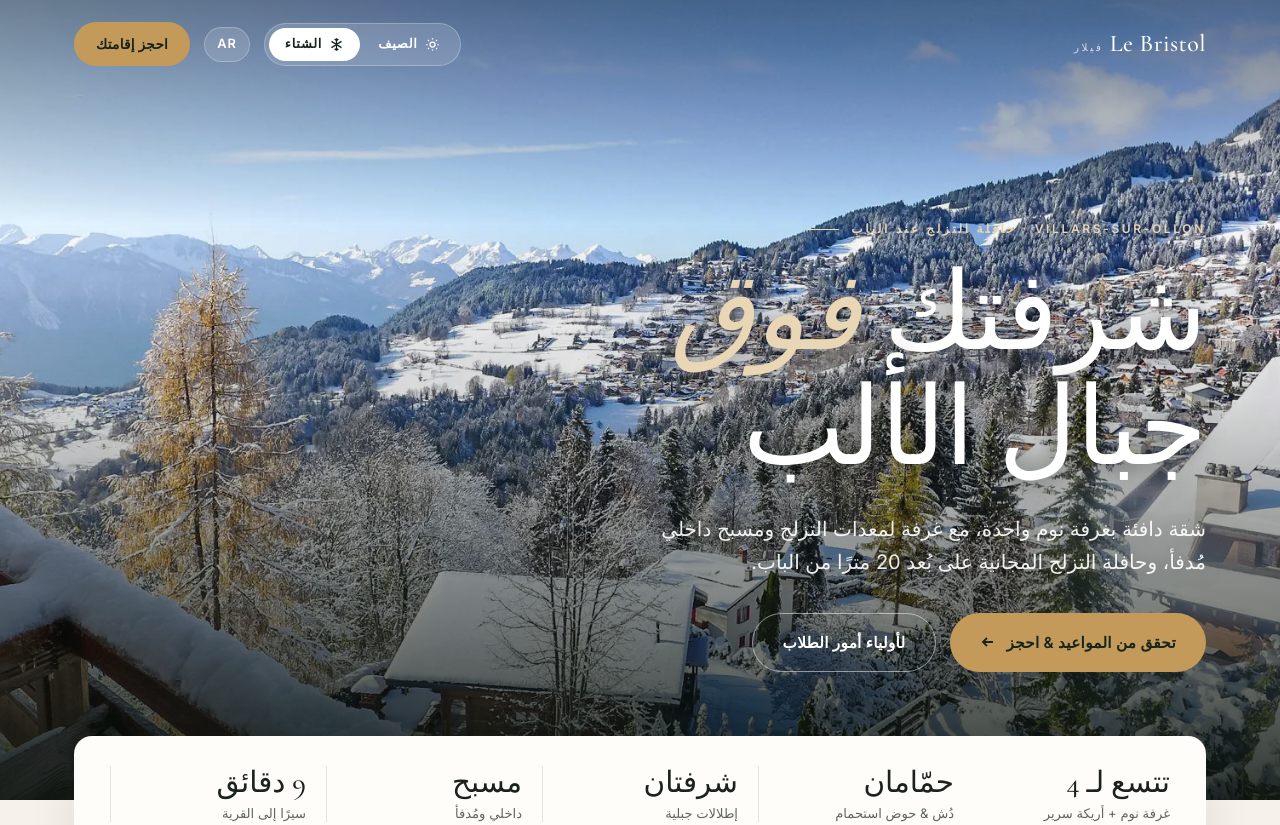
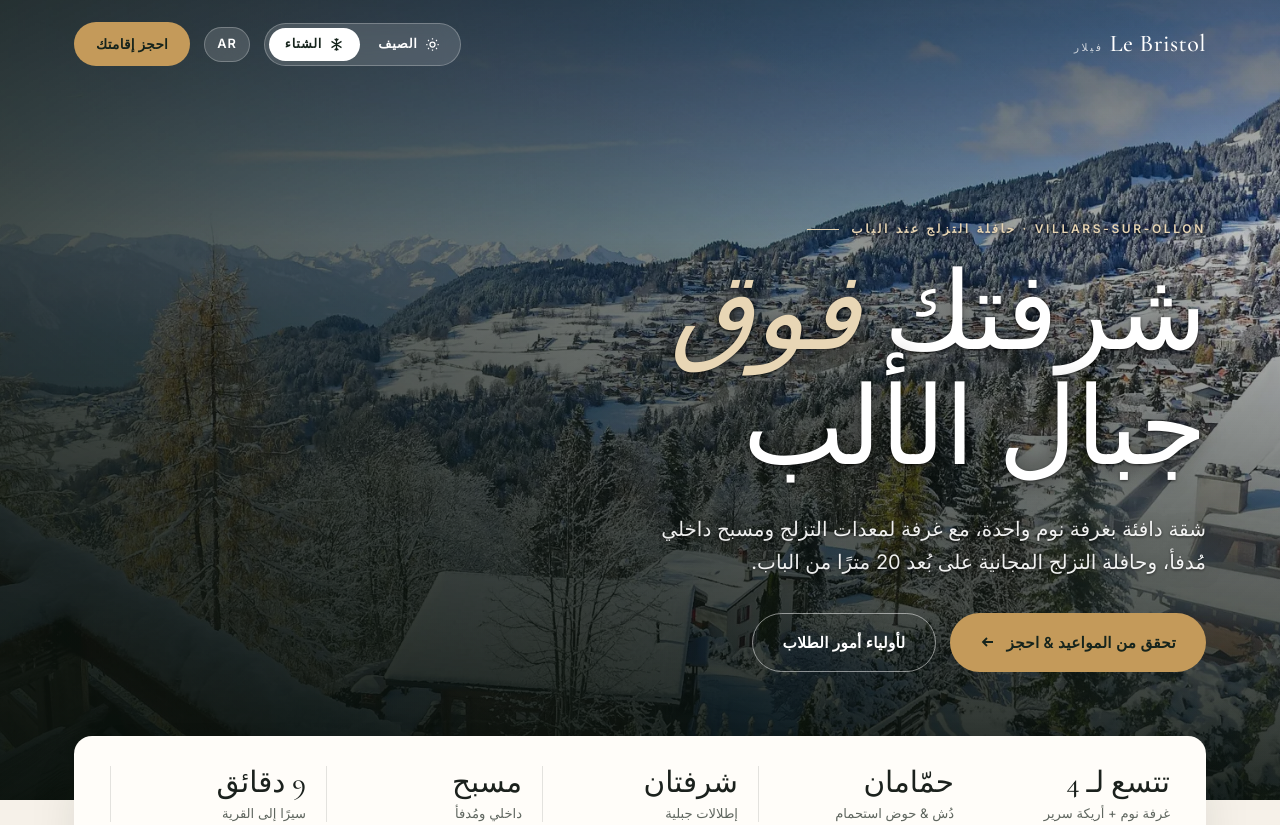
Before and after one commit to JonathanWilson1/villars-flat, a plain HTML site: page ar/index.html in a window 1280 px wide. Shown: the top 825 px of the page. Drawn offline with nearby package versions, Linux system fonts and the light colour scheme.

Commit message:
Winter hero: left-weighted scrim and tighter text shadow so the heading reads over snow
Co-Authored-By: Claude Fable 5.1 <noreply@anthropic.com>

```diff
--- a/ar/index.html
+++ b/ar/index.html
@@ -69,7 +69,9 @@
   .hero .lede{font-size:clamp(1.05rem,1.6vw,1.25rem);max-width:44ch;opacity:.92;margin:0 0 34px}
   .hero .ctas{display:flex;gap:14px;flex-wrap:wrap}
   .hero .kicker{color:var(--gold-soft)}
-  .hero h1,.hero .lede,.hero .kicker{text-shadow:0 2px 24px rgba(0,0,0,.55)}
+  .hero h1,.hero .lede,.hero .kicker{text-shadow:0 1px 3px rgba(0,0,0,.6),0 2px 24px rgba(0,0,0,.6)}
+  [data-season="winter"] .hero::after{background:linear-gradient(90deg,rgba(10,18,13,.72) 0%,rgba(10,18,13,.5) 45%,rgba(10,18,13,.15) 100%),linear-gradient(180deg,rgba(10,18,13,.45) 0%,rgba(10,18,13,.1) 30%,rgba(10,18,13,.88) 100%)}
+  [dir="rtl"][data-season="winter"] .hero::after{background:linear-gradient(270deg,rgba(10,18,13,.72) 0%,rgba(10,18,13,.5) 45%,rgba(10,18,13,.15) 100%),linear-gradient(180deg,rgba(10,18,13,.45) 0%,rgba(10,18,13,.1) 30%,rgba(10,18,13,.88) 100%)}
   .hero h1 em{color:var(--gold-soft)}
   .scroll-cue{position:absolute;left:50%;bottom:26px;z-index:1;width:1px;height:46px;background:linear-gradient(rgba(255,255,255,0),#fff);animation:cue 2.2s ease-in-out infinite}
   @keyframes cue{0%,100%{opacity:.2;transform:scaleY(.6);transform-origin:top}50%{opacity:1;transform:scaleY(1)}}
```
Also changed, not shown: de/index.html (+3 -1 lines), es/index.html (+3 -1 lines), fr/index.html (+3 -1 lines), index.html (+3 -1 lines), it/index.html (+3 -1 lines), nl/index.html (+3 -1 lines), pt/index.html (+3 -1 lines), ru/index.html (+3 -1 lines), zh/index.html (+3 -1 lines).
